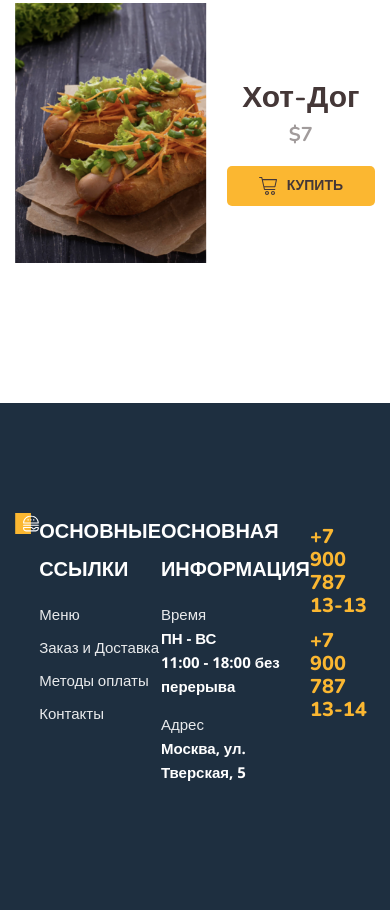
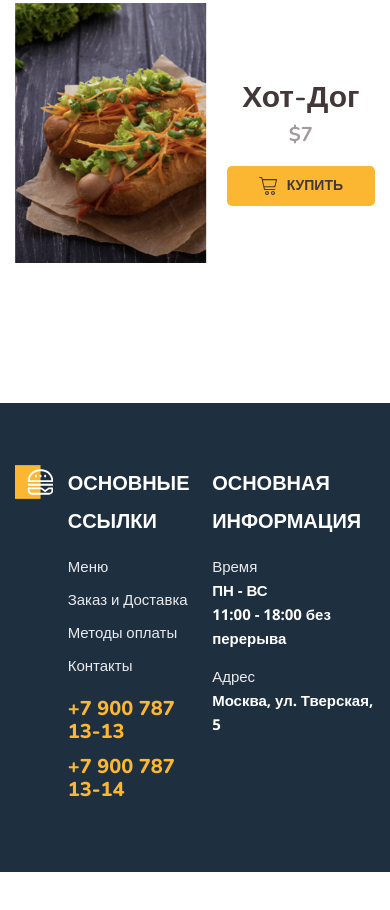
Before and after one commit to ArtyomUschenko/frontend-Module01-hamburger, a website: page src/index.html in a window 390 px wide. Shown: the part 4138-5048 px from the top of the page. After the commit the page ends 5010 px from the top, so only its background shows below. Drawn offline with nearby package versions, Linux system fonts and the light colour scheme; files that its build step writes are made by us from their sources; files whose address does not match are found by name.

Commit message:
Стилизация раздела footer под 768px

```diff
--- a/src/index.html
+++ b/src/index.html
@@ -168,6 +168,8 @@
 					<a href="">Методы оплаты</a>
 					<a href="contact.html">Контакты</a>
 				</nav>
+				<a class="footer-tel _mobile" href="tel:+79007871313">+7 900 787 13-13</a>
+				<a class="footer-tel _mobile" href="tel:+79007871314">+7 900 787 13-14</a>
 			</div>
 			<div class="footer-item">
 				<h3 class="footer-title">Основная информация</h3>
--- a/src/sass/style.sass
+++ b/src/sass/style.sass
@@ -357,6 +357,7 @@ a
 .footer-wrapper
   display: flex
   justify-content: space-between
+  gap: 15px
 
 
 .footer-logo
@@ -370,6 +371,8 @@ a
 
 .footer-item
   color: var(--light)
+  &:last-child
+    flex-basis: 194px
 
 .footer-title
   font-family: var(--nunito-sans)
@@ -408,20 +411,24 @@ a
     font-weight: 400
     color: rgba(var(--light-rgb), 0.9)
 
+
+
+
+
 .footer-tel
   display: block
   font-family: var(--nunito-sans)
   font-weight: 800
   font-size: 20px
+  text-align: right
   text-transform: uppercase
   color: var(--accent-light)
   margin-top: 12px
   transition: var(--tr)
   &:hover
     color: var(--light)
-
-
-
+  &._mobile
+    display: none
 
 
 .contact
@@ -542,3 +549,19 @@ a
         margin-bottom: 0
       .menu-info
         flex-basis: 40%
+
+  .footer-tel
+    &._mobile
+      display: block
+      text-align: left
+
+  .footer-item
+    &:last-child
+      display: none
+
+  .footer-nav
+    margin-bottom: 20px
+
+  .footer
+    padding-top:  62px
+    padding-bottom: 71px
```
